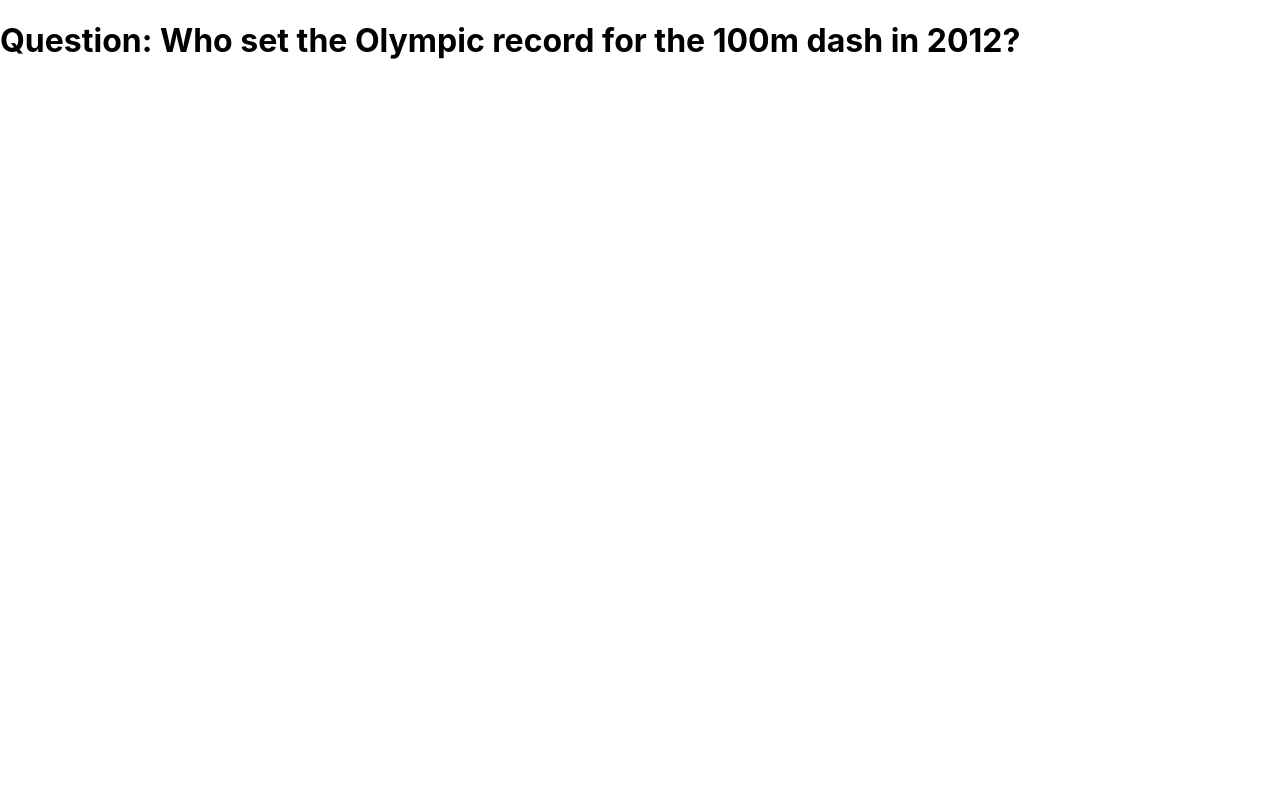
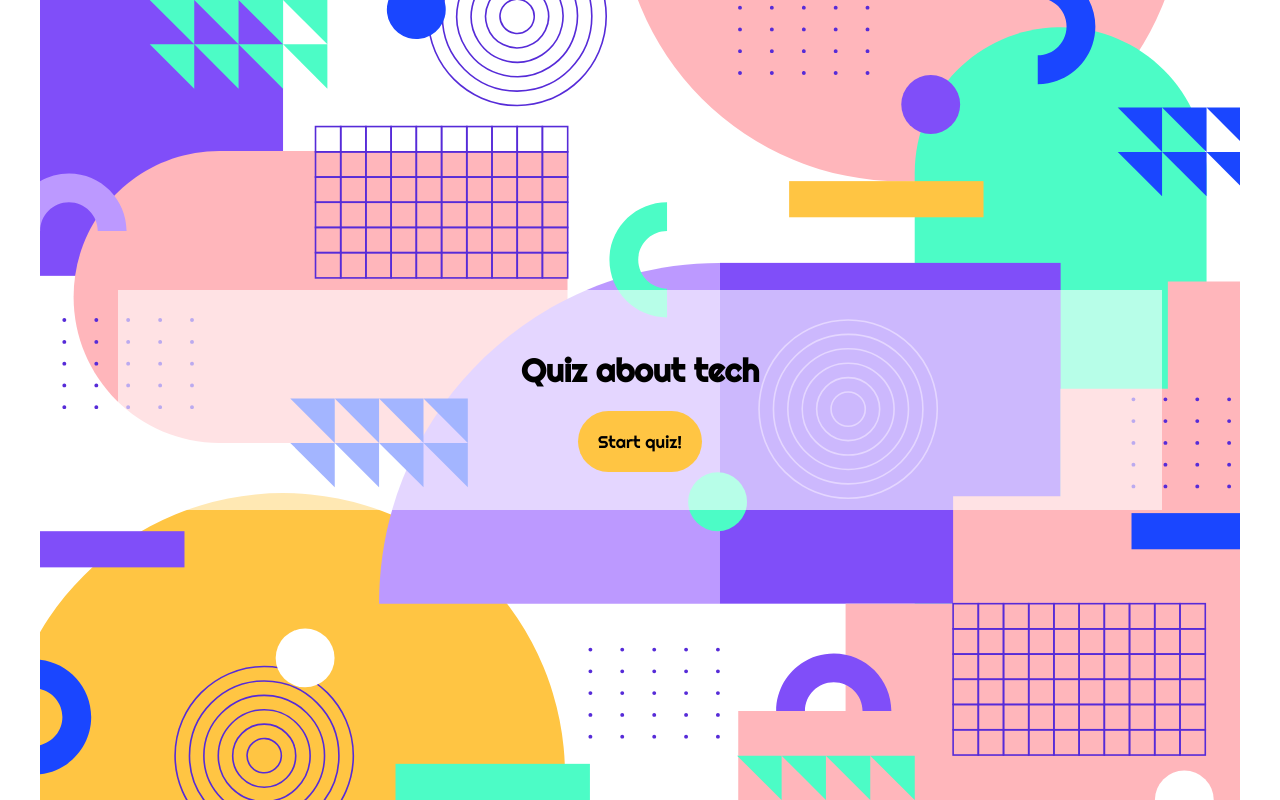
Before and after one commit to Technigo/project-redux-quiz-old, a React (Create React App) app: page / in a window 1280 px wide. Built offline with nearby package versions, Linux system fonts and the light colour scheme.

Commit message:
first part done

```diff
--- a/package.json
+++ b/package.json
@@ -14,7 +14,9 @@
     "react": "^16.12.0",
     "react-dom": "^16.12.0",
     "react-redux": "^7.1.3",
-    "react-scripts": "^3.3.0"
+    "react-router-dom": "^6.0.1",
+    "react-scripts": "^3.3.0",
+    "styled-components": "^5.3.3"
   },
   "scripts": {
     "start": "react-scripts start",
--- a/public/index.html
+++ b/public/index.html
@@ -14,6 +14,10 @@
       Learn how to configure a non-root public URL by running `npm run build`.
     -->
   <title>Technigo React App</title>
+  <link rel="preconnect" href="https://fonts.googleapis.com">
+  <link rel="preconnect" href="https://fonts.gstatic.com" crossorigin>
+  <link href="https://fonts.googleapis.com/css2?family=Righteous&display=swap" rel="stylesheet">
+
 </head>
 
 <body>
--- a/src/App.js
+++ b/src/App.js
@@ -1,9 +1,13 @@
 import React from 'react'
 import { Provider } from 'react-redux'
+
+import Start from './pages/Start'
+import QuestionPage from './pages/QuestionPage'
+import Summary from './pages/Summary'
+
 import { combineReducers, configureStore } from '@reduxjs/toolkit'
 import { quiz } from 'reducers/quiz'
-
-import { CurrentQuestion } from 'components/CurrentQuestion'
+import { BrowserRouter, Routes, Route } from 'react-router-dom'
 
 const reducer = combineReducers({
   quiz: quiz.reducer
@@ -14,7 +18,13 @@ const store = configureStore({ reducer })
 export const App = () => {
   return (
     <Provider store={store}>
-      <CurrentQuestion />
+      <BrowserRouter>
+        <Routes>
+          <Route path="/" exact element={<Start />} />
+          <Route path="/questions" element={<QuestionPage />} />
+          <Route path="/summary" component={<Summary />} />
+        </Routes>
+      </BrowserRouter>
     </Provider>
   )
 }
--- a/src/components/CurrentQuestion.js
+++ b/src/components/CurrentQuestion.js
@@ -1,16 +1,49 @@
 import React from 'react'
-import { useSelector } from 'react-redux'
+import { useSelector, useDispatch } from 'react-redux'
+
+import { quiz } from '../reducers/quiz'
+import NextQuestionButton from './NextQuestionButton'
 
 export const CurrentQuestion = () => {
   const question = useSelector((state) => state.quiz.questions[state.quiz.currentQuestionIndex])
+  const answers = useSelector((state) => state.quiz.answers)
+  // console.log(answers)
+
+
+  const currentQuestionIndex = useSelector((state) => state.quiz.currentQuestionIndex)
+  // console.log(currentQuestionIndex)
+
+  const correctOrNot = answers[currentQuestionIndex] ? answers[currentQuestionIndex].isCorrect : ''
+
+  const dispatch = useDispatch()
 
   if (!question) {
     return <h1>Oh no! I could not find the current question!</h1>
   }
 
+  const onAnswerSubmit = (id, index) => {
+    dispatch(quiz.actions.submitAnswer({ questionId: id, answerIndex: index }))
+  }
+  const onNextQuestion = () => {
+    dispatch(quiz.actions.goToNextQuestion())
+  }
+
   return (
     <div>
-      <h1>Question: {question.questionText}</h1>
+      <div>
+        <h1>{question.questionText}</h1>
+        {question.options.map((option, index) => (
+          <button type="button"
+            key={option}
+            onClick={() => onAnswerSubmit(question.id, index)}
+            disabled={answers[currentQuestionIndex]}>
+            {option}
+          </button>
+        ))}
+      </div>
+      <NextQuestionButton answers={answers} currentQuestionIndex={currentQuestionIndex} onNextQuestion={onNextQuestion} />
+      <h1>Your answer:{correctOrNot.toString()}</h1>
     </div>
   )
+
 }
--- /dev/null
+++ b/src/components/NextQuestionButton.js
@@ -0,0 +1,10 @@
+import React from "react";
+
+const NextQuestionButton = ({ onNextQuestion, answers, currentQuestionIndex }) => {
+
+    return (
+        <button type="button" disabled={!answers[currentQuestionIndex]} onClick={onNextQuestion}>Next question</button>
+    )
+}
+
+export default NextQuestionButton
--- /dev/null
+++ b/src/pages/QuestionPage.js
@@ -0,0 +1,14 @@
+import { CurrentQuestion } from "components/CurrentQuestion";
+import React from "react";
+
+
+
+const QuestionPage = () => {
+    return (
+        <div>
+            <CurrentQuestion />
+        </div>
+    )
+}
+
+export default QuestionPage
--- /dev/null
+++ b/src/pages/Start.js
@@ -0,0 +1,68 @@
+import React from 'react'
+import { Link } from 'react-router-dom'
+import styled from 'styled-components'
+import { ReactComponent as MyBackground } from '../assets/retro_bg.svg'
+
+const MainWrapper = styled.div`
+    width: 100vw;
+    height: 100vh;
+    display: flex;
+    align-items: center;
+    justify-content: center;
+`
+const BackgroundStyled = styled.div`
+    height: 100vh;
+    position: fixed;
+    z-index: -1;
+    display: flex;
+`
+const StartContainer = styled.div`
+    display: flex;
+    flex-direction: column;
+    justify-content: center;
+    align-item: center;
+    width: 80%;
+    height: 200px;
+    padding: 10px;
+    background-color: rgba(255, 255, 255, 0.6);
+`
+
+const StyledHeadline = styled.h1`
+    font-family: 'Righteous';
+    display: flex;
+    justify-content: center;
+    align-item: center;
+`
+const ButtonStart = styled.button`
+    font-family: 'Righteous';
+    border: none;
+    font-size: 17px;
+    padding: 20px;
+    background-color: #FFC543;
+    border-radius: 50px;
+`
+const StyledLink = styled(Link)`
+    text-decoration:none;
+    display: flex;
+    justify-content: center;
+    align-item: center;
+`
+
+const Start = () => {
+    return (
+        <MainWrapper>
+            <BackgroundStyled>
+                <MyBackground />
+            </BackgroundStyled>
+            <StartContainer>
+                <StyledHeadline>Quiz about tech</StyledHeadline>
+                <StyledLink to="/questions">
+                    <ButtonStart type="button">Start quiz!</ButtonStart>
+                </StyledLink>
+            </StartContainer>
+
+        </MainWrapper>
+    )
+}
+
+export default Start
--- /dev/null
+++ b/src/pages/Summary.js
@@ -0,0 +1,11 @@
+import React from "react";
+
+const Summary = () => {
+    return (
+        <div>
+            It is over
+        </div>
+    )
+}
+
+export default Summary
--- a/src/reducers/quiz.js
+++ b/src/reducers/quiz.js
@@ -1,9 +1,12 @@
 import { createSlice } from '@reduxjs/toolkit'
 
-// Change these to your own questions!
 const questions = [
-  { id: 1, questionText: 'Who set the Olympic record for the 100m dash in 2012?', options: ['Usain Bolt', 'Justin Gatlin', 'Tyson Gay', 'Asafa Powell'], correctAnswerIndex: 0 },
-  { id: 2, questionText: 'When was Michael Phelps last named male World Swimmer of the Year?', options: ['2012', '2014', '2016', '2018'], correctAnswerIndex: 2 }
+
+  { id: 1, questionText: 'In what year was the first e-mail ever sent?', options: ['1967', '1971', '1974', '1978'], correctAnswerIndex: 1 },
+  { id: 2, questionText: 'Until 2010, carrier pigeons were faster than the internet but what was the first thing sent over the internet?', options: ['lo', 'Hello world', 'LOL', 'Is there anybody out there?'], correctAnswerIndex: 0 },
+  { id: 3, questionText: 'Smalltalk-80 was a programming language that inspired Steve Jobs when he created the first Apple computer. Which famous female researcher was part of the group behind it?', options: ['Grace Hopper', 'Ada Lovelace', 'Adele Goldberg', 'Karen Sparck Jones'], correctAnswerIndex: 2 },
+  { id: 4, questionText: 'What is the name of the ancient board game that Googles super computer won in 2017 against the best human Lee Sedol?', options: ['Chess', 'Go', 'Fu', 'Mahjong'], correctAnswerIndex: 1 },
+  { id: 5, questionText: 'What was the name of the worlds first computer virus?', options: ['Sweeper', 'Spanish Flu', 'Covid-19', 'Creeper'], correctAnswerIndex: 3 }
 ]
 
 const initialState = {
@@ -34,6 +37,7 @@ export const quiz = createSlice({
      * and `answerIndex` keys. See the readme for more details.
      */
     submitAnswer: (state, action) => {
+      // console.log(state, action)
       const { questionId, answerIndex } = action.payload
       const question = state.questions.find((q) => q.id === questionId)
 
```
Also changed, not shown: src/assets/retro_bg.svg (added), 1 other file (tests, documents, lock files or other folders). Lines whose indentation alone changed are shown as unchanged.
